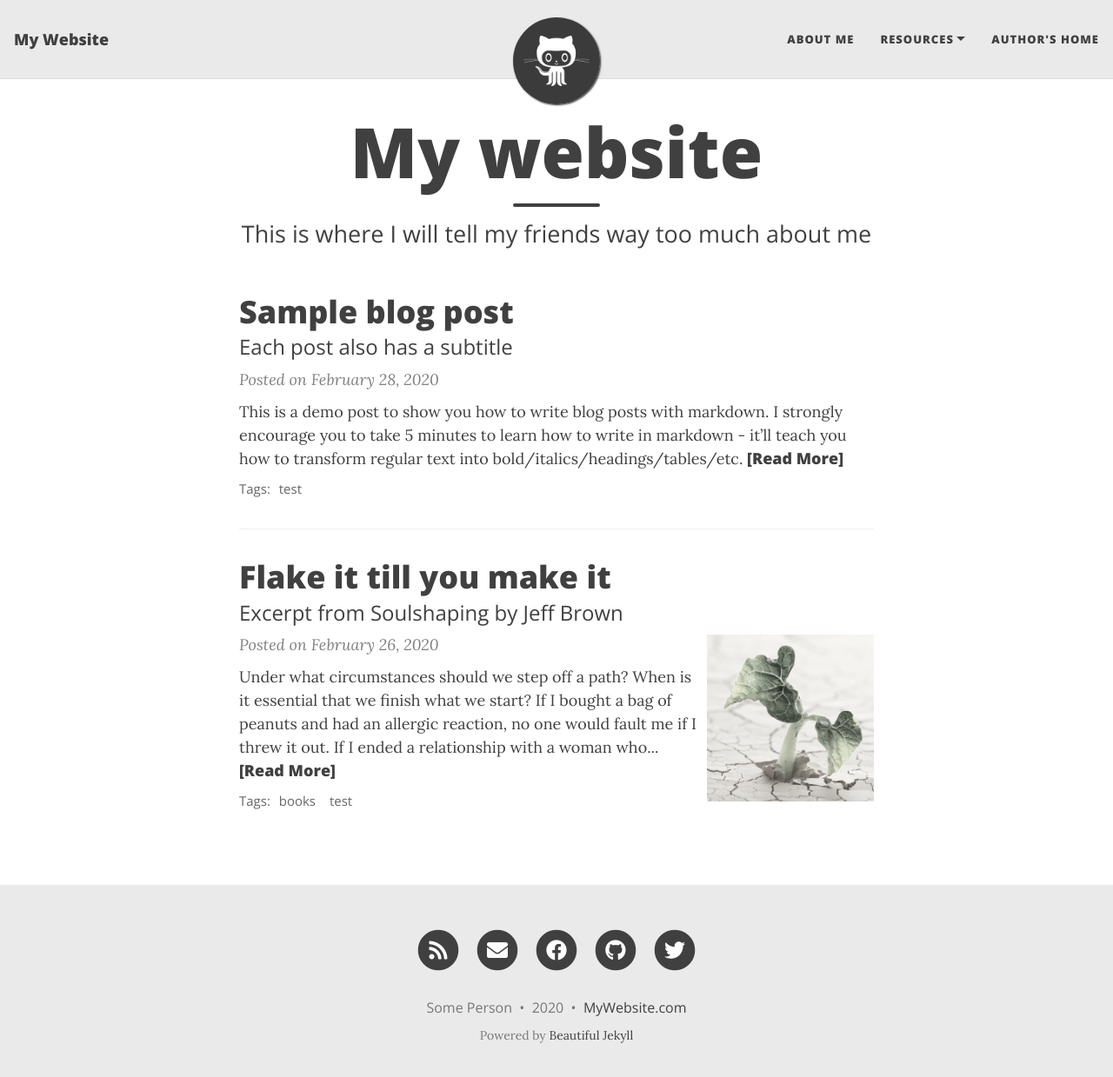
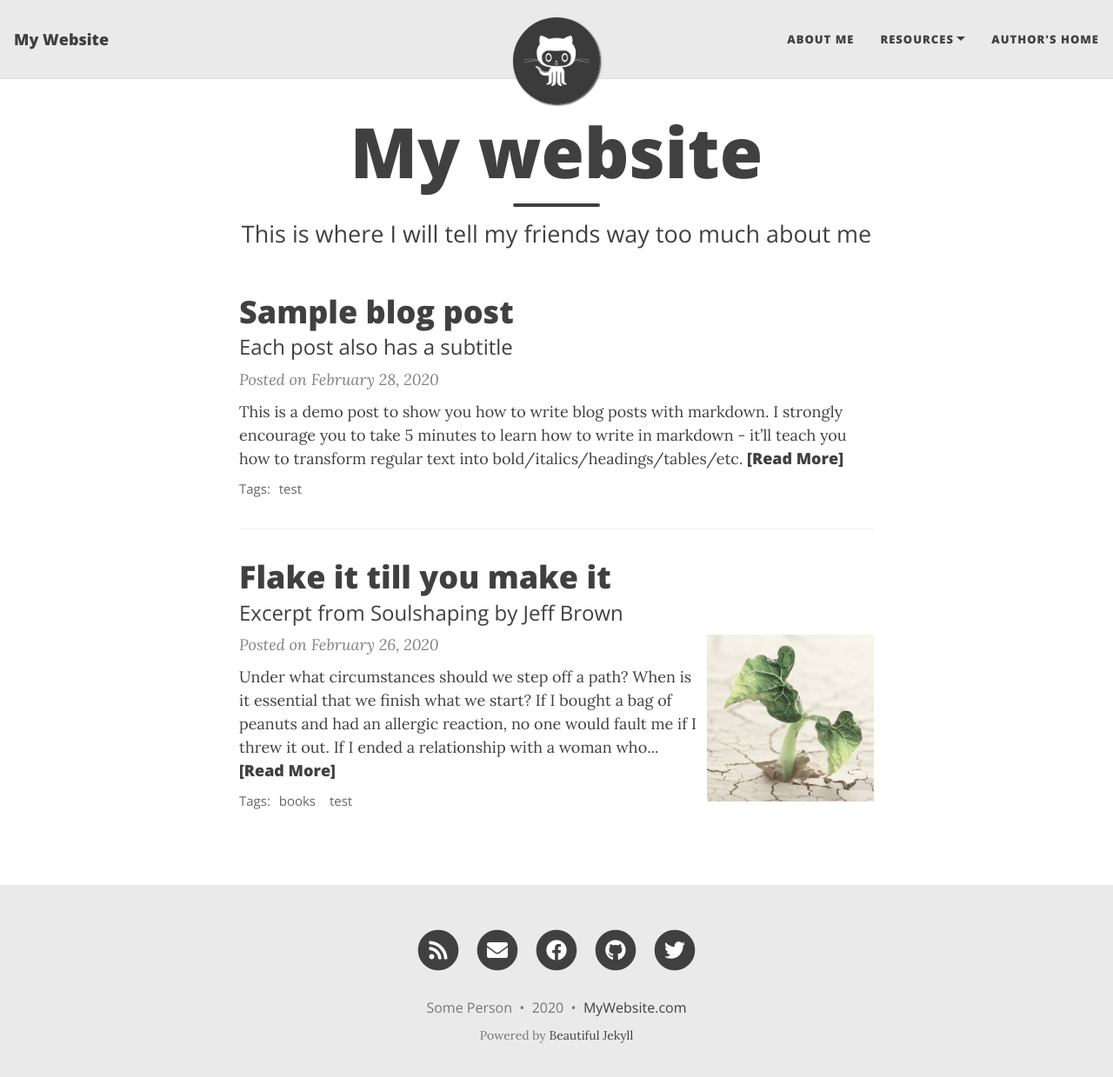
Before and after one commit to gniuk/gniuk.github.io, a Jekyll site: the page built from index.html, in a window 1280 px wide and 1252 px high. Shown: the top 1239 px of the window at 87% size. Built offline with Jekyll 4.4.1, drawn with Linux system fonts in a browser that asks for light colours; nearby versions of some CDN libraries; the list of posts is cut into pages by our own code.

Commit message:
make grayscaled thumbnails more colourful

```diff
--- a/assets/css/beautifuljekyll.css
+++ b/assets/css/beautifuljekyll.css
@@ -492,7 +492,7 @@ footer .footer-custom-content {
   width: 12rem;
 }
 .post-preview .post-image {
-  filter: grayscale(90%);
+  filter: grayscale(70%);
 }
 .post-preview .post-image:hover {
   filter: grayscale(0%);
```
